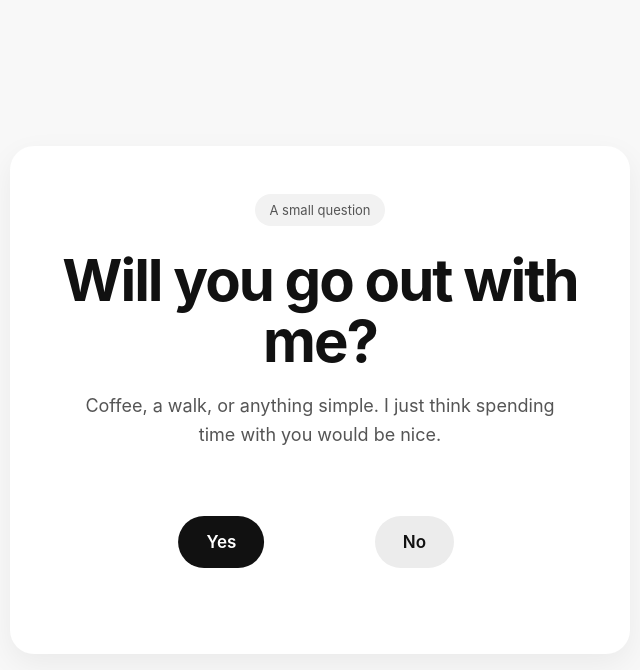
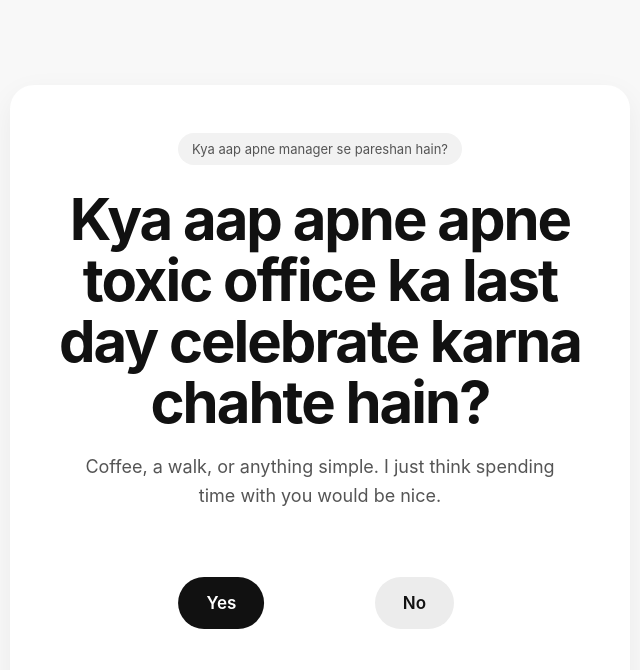
Before and after one commit to paritosh0396-lab/ask-out-page, a plain HTML site: page index.html in a window 1280 px wide. Shown: the whole page, without its empty margins (320-960 px from the left). Drawn offline with Linux system fonts and the light colour scheme.

Commit message:
Update index.html

```diff
--- a/index.html
+++ b/index.html
@@ -136,9 +136,9 @@
 <body>
   <div class="card">
     <section id="questionSection">
-      <div class="tag">A small question</div>
+      <div class="tag">Kya aap apne manager se pareshan hain?</div>
 
-      <h1>Will you go out with me?</h1>
+      <h1>Kya aap apne apne toxic office ka last day celebrate karna chahte hain?</h1>
 
       <p>
         Coffee, a walk, or anything simple. I just think spending time with you would be nice.
```
